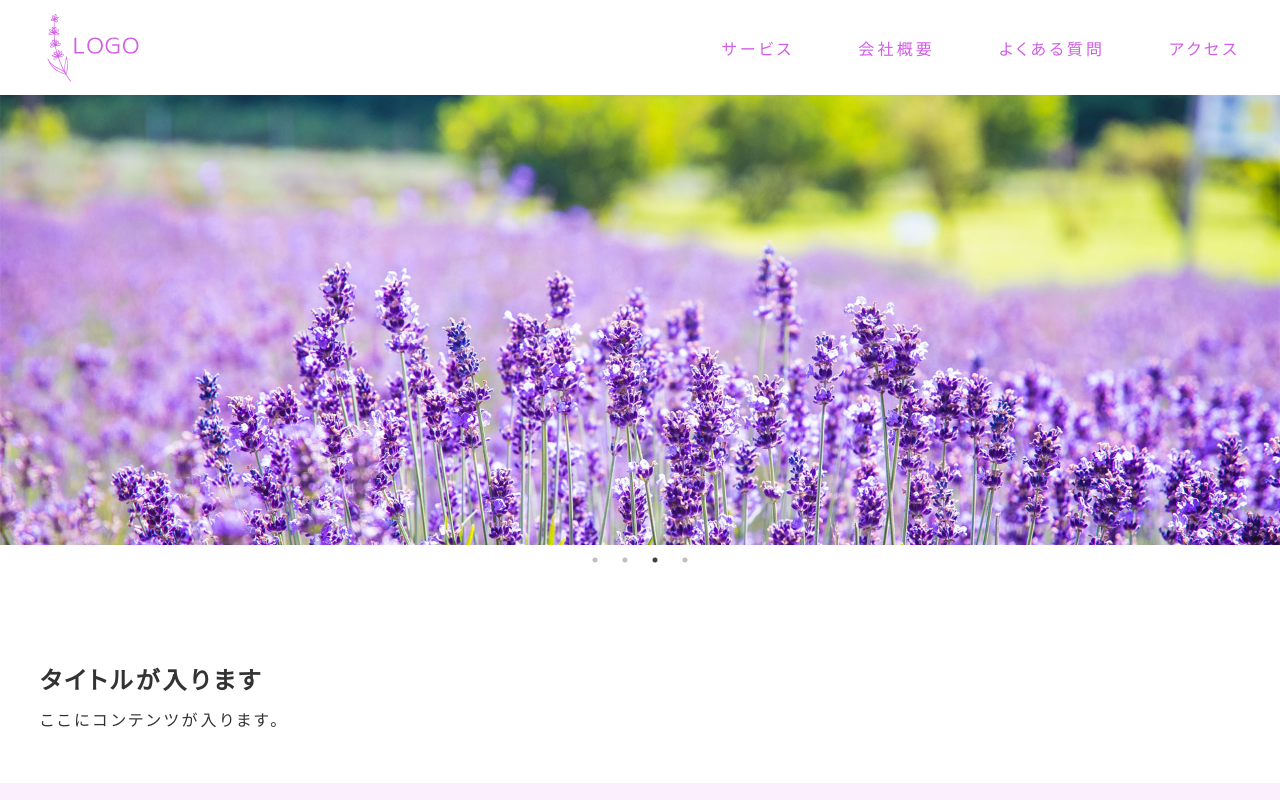
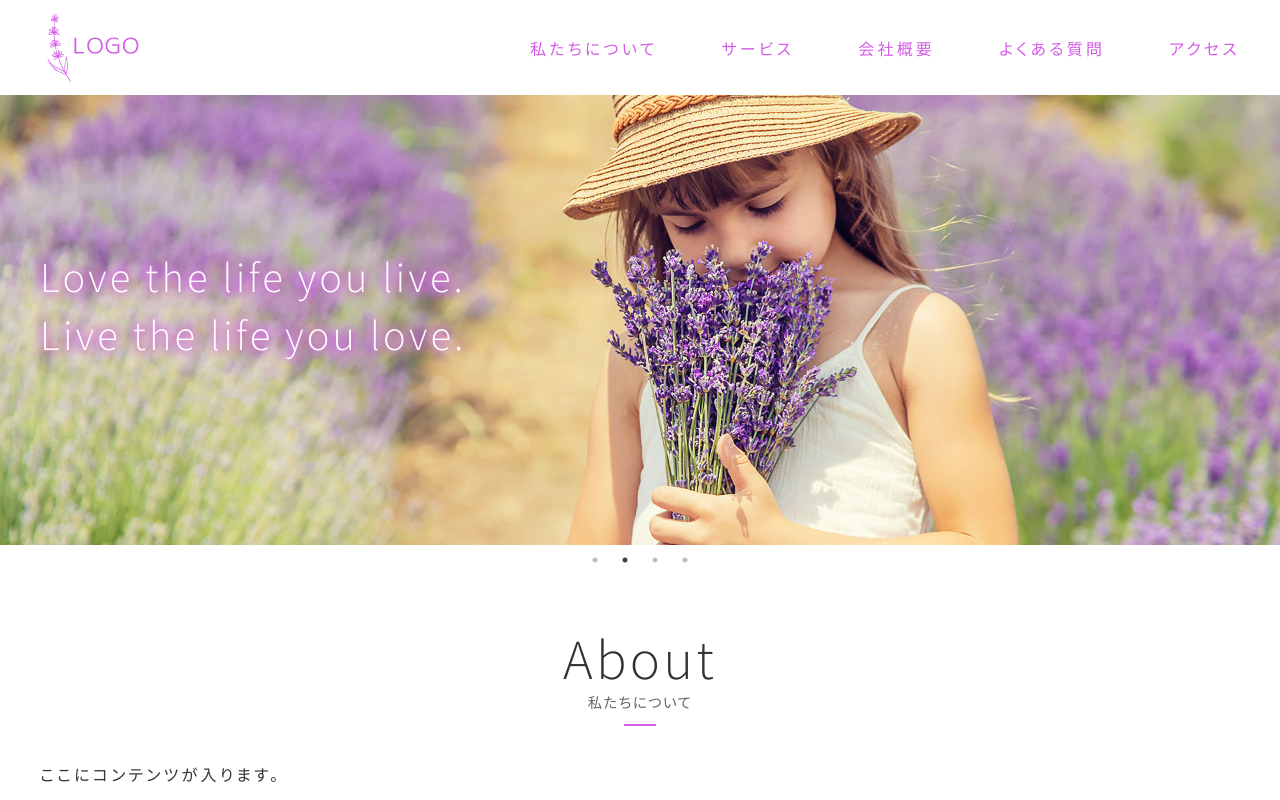
Before and after one commit to kanae-chaika/sample_site, a plain HTML site: page index.html in a window 1280 px wide. Shown: the top 800 px of the page. Drawn offline with nearby package versions, Linux system fonts and the light colour scheme.

Commit message:
single_page

```diff
--- a/css/style.scss
+++ b/css/style.scss
@@ -64,6 +64,13 @@ $breakpoints: (
 //@include mq(pc_small) 1439以下
 //@include mq(sp_tab) 1180以下
 //@include mq() 743以下
+
+.sp {
+  display: none;
+  @include mq() {
+    display: block;
+  }
+}
 
 /*--------------- base -------------- */
 
@@ -170,24 +177,31 @@ body {
   align-items: center;
   padding: 0.75rem 0;
 }
+
 .logo {
   display: block;
   width: 110px;
   margin-right: auto;
   @include mq() {
     width: 100px;
-    .header & {
-      position: relative;
-      z-index: 2;
+  }
+}
+.sp_logo {
+  @include mq() {
+    text-align: center;
+    .logo {
+      display: inline-block;
     }
   }
 }
+
 .g_nav {
   display: flex;
   margin: 0 -2rem;
   li {
     margin: 0 2rem;
     a {
+      display: block;
       color: $base_color;
     }
   }
@@ -241,7 +255,7 @@ body {
     position: fixed;
     top: 0;
     left: 0;
-    padding: 80px 2rem 20px;
+    padding: 60px 1rem 20px;
     width: 100%;
     height: 100vh;
     transform: translateY(-100%);
@@ -256,9 +270,7 @@ body {
   .g_nav {
     font-size: inherit;
     display: block;
-    position: static !important;
-    padding: 0 !important;
-    margin-top: 2rem;
+    margin: 1rem 0 0;
     background: transparent;
     border-top: dotted 1px $base_color;
     li {
@@ -346,7 +358,7 @@ main {
 /*--------------- main -------------- //*/
 
 .slide_section {
-  margin: 0 0 2rem;
+  position: relative;
   overflow: hidden;
   .slide {
     max-width: 100%;
@@ -359,13 +371,69 @@ main {
       }
     }
   }
+  .catch {
+    position: absolute;
+    margin-top: -30px;
+    top: 50%;
+    left: auto;
+    transform: translate(0, -50%);
+    color: #fff;
+    font-weight: 200;
+    font-size: 2.4rem;
+    line-height: 1.5;
+    text-shadow: 0 0 8px $base_color, 0 0 10px $base_color, 0 0 20px $base_color;
+    @include mq() {
+      top: auto;
+      bottom: 55px;
+      left: 0;
+      right: 0;
+      transform: none;
+      text-align: center;
+      font-size: 6.5vw;
+      text-shadow: 0 0 8px $base_color, 0 0 10px $base_color,
+        0 0 15px $base_color, 0 0 20px $base_color;
+    }
+  }
 }
 
-.main_section {
-  padding: 3rem 0;
+.index_section {
+  padding: 3rem 0 4rem;
+  min-height: 70vh;
+  @include mq() {
+    padding: 2rem 0 3rem;
+  }
+  &.bg_color {
+    background: mix($base_color, #fff, 10%);
+  }
+
+  &_title {
+    margin: 0 0 2em;
+    text-align: center;
+    font-size: 1rem;
+    line-height: 1.35;
+    @include mq() {
+      font-size: 0.8rem;
+    }
+    &:after {
+      content: '';
+      display: block;
+      margin: 0.75em auto 0;
+      width: 2em;
+      height: 2px;
+      background: $base_color;
+    }
+    span {
+      display: block;
+    }
+    .en {
+      font-size: 3.2em;
+      font-weight: 200;
+    }
+    .jp {
+      letter-spacing: 0.1em;
+      font-weight: normal;
+      font-size: 0.9em;
+      color: #666;
+    }
+  }
 }
-
-.xx_section {
-  height: 50vh;
-  background: mix($base_color, #fff, 10%);
-}
--- a/index.html
+++ b/index.html
@@ -17,7 +17,7 @@
   <!--  Noto Sans JP を使う場合  -->
   <link rel="preconnect" href="https://fonts.googleapis.com">
   <link rel="preconnect" href="https://fonts.gstatic.com" crossorigin>
-  <link href="https://fonts.googleapis.com/css2?family=Noto+Sans+JP:wght@400;500;700&display=swap" rel="stylesheet">
+  <link href="https://fonts.googleapis.com/css2?family=Noto+Sans+JP:wght@200;500;700&display=swap" rel="stylesheet">
 
   <!--  スライド を使う場合  -->
   <link rel="stylesheet" type="text/css" href="https://cdnjs.cloudflare.com/ajax/libs/slick-carousel/1.8.1/slick.min.css" />
@@ -37,11 +37,17 @@
         </a>
 
         <nav class="g_nav_wrap">
+          <div class="sp_logo sp">
+            <a href="index.html" class="logo">
+              <img class="logo_img" src="img/logo.svg" alt="ブランド名" />
+            </a>
+          </div>
           <ul class="g_nav">
-            <li><a href="#">サービス</a></li>
-            <li><a href="#">会社概要</a></li>
-            <li><a href="#">よくある質問</a></li>
-            <li><a href="#">アクセス</a></li>
+            <li><a href="#about">私たちについて</a></li>
+            <li><a href="#service">サービス</a></li>
+            <li><a href="#company">会社概要</a></li>
+            <li><a href="#qa">よくある質問</a></li>
+            <li><a href="#access">アクセス</a></li>
           </ul>
         </nav>
       </div>
@@ -62,23 +68,58 @@
         <div><img src="img/slide3.jpg" alt="スライド3"></div>
         <div><img src="img/slide4.jpg" alt="スライド3"></div>
       </div>
+      <div class="base_wrap">
+        <h1 class="catch">Love the life you live. <br>
+          Live the life you love.</h1>
+      </div>
     </section>
 
-    <section class="lead_section main_section">
+    <section id="about" class="about_section index_section">
       <div class="base_wrap">
-        <h1>タイトルが入ります</h1>
+        <h2 class="index_section_title">
+          <span class="en">About</span>
+          <span class="jp">私たちについて</span>
+        </h2>
         <p>ここにコンテンツが入ります。</p>
       </div>
     </section>
 
-    <section class="xx_section main_section">
+    <section id="service" class="service_section index_section bg_color">
       <div class="base_wrap">
+        <h2 class="index_section_title">
+          <span class="en">Service</span>
+          <span class="jp">サービス</span>
+        </h2>
         <p>ここにコンテンツが入ります。</p>
       </div>
     </section>
 
-    <section class="xxx_section main_section">
+    <section id="company" class="company_section index_section">
       <div class="base_wrap">
+        <h2 class="index_section_title">
+          <span class="en">Company</span>
+          <span class="jp">会社概要</span>
+        </h2>
+        <p>ここにコンテンツが入ります。</p>
+      </div>
+    </section>
+
+    <section id="qa" class="qa_section index_section">
+      <div class="base_wrap">
+        <h2 class="index_section_title">
+          <span class="en">Q&A</span>
+          <span class="jp">よくある質問</span>
+        </h2>
+        <p>ここにコンテンツが入ります。</p>
+      </div>
+    </section>
+
+    <section id="access" class="access_section index_section">
+      <div class="base_wrap">
+        <h2 class="index_section_title">
+          <span class="en">Access</span>
+          <span class="jp">アクセス</span>
+        </h2>
         <p>ここにコンテンツが入ります。</p>
       </div>
     </section>
--- a/js/common.js
+++ b/js/common.js
@@ -1,4 +1,11 @@
-//* gナビ
+// ---------- タッチデバイス
+if ('ontouchstart' in window) {
+  $(function () {
+    $('html').addClass('touch');
+  });
+}
+
+// ---------- gナビ
 $(window).on('load', function () {
   $('body').removeClass('nav_op');
 });
@@ -26,7 +33,7 @@ $('.g_nav a[href*="#"], .header .logo a').on('click', function () {
   }
 });
 
-//* smooth scroller
+// ---------- smooth scroller
 $(function () {
   // smooth scroller
   $('a[href*="#"]').on('click', function () {
@@ -39,8 +46,8 @@ $(function () {
       return true;
     }
 
-    //メニュー除く
     let menu_height = 0;
+    // メニューのの高さ除く場合
     //        if ($('.header.fixed').length){
     //            menu_height = $('.header.fixed').outerHeight();
     //        }
@@ -50,7 +57,7 @@ $(function () {
   });
 });
 
-//* スクロール
+// ---------- スクロール
 $(function () {
   const _height = window.innerHeight;
   const b_height = $('body').height();
@@ -69,19 +76,47 @@ $(function () {
   });
 });
 
-//slide
+// ---------- slide
 $(function () {
   $('.slide').slick({
     dots: true,
-    autoplay: true,
+    autoplay: false,
     autoplaySpeed: 2000,
     infinite: true,
   });
+  // 待ってからスタートする場合
+  setTimeout(function () {
+    $('.slide').slick('play');
+  }, 2500);
 });
 
-// タッチデバイス
-if ('ontouchstart' in window) {
-  $(function () {
-    $('html').addClass('touch');
-  });
-}
+// ---------- 文字
+$(function () {
+  if ($('.catch').length) {
+    // wordList($('.catch'), 100);
+    wordList($('.catch'), 1500);
+  }
+  function wordList(parent, delay) {
+    parent.css({ opacity: 0 });
+    parent
+      .children()
+      .addBack()
+      .contents()
+      .each(function () {
+        if (this.nodeType == 3) {
+          $(this).replaceWith(
+            $(this).text().replace(/(\S)/g, '<span>$&</span>')
+          );
+        }
+      });
+
+    const word = parent.find('span').css({ opacity: 0 });
+    parent.css({ opacity: 1 });
+
+    word.each(function (idx, elem) {
+      $(this)
+        .delay(idx * 60 + delay)
+        .animate({ opacity: 1 }, 1100);
+    });
+  }
+});
```
Also changed, not shown: css/style.css, 1 other file.
